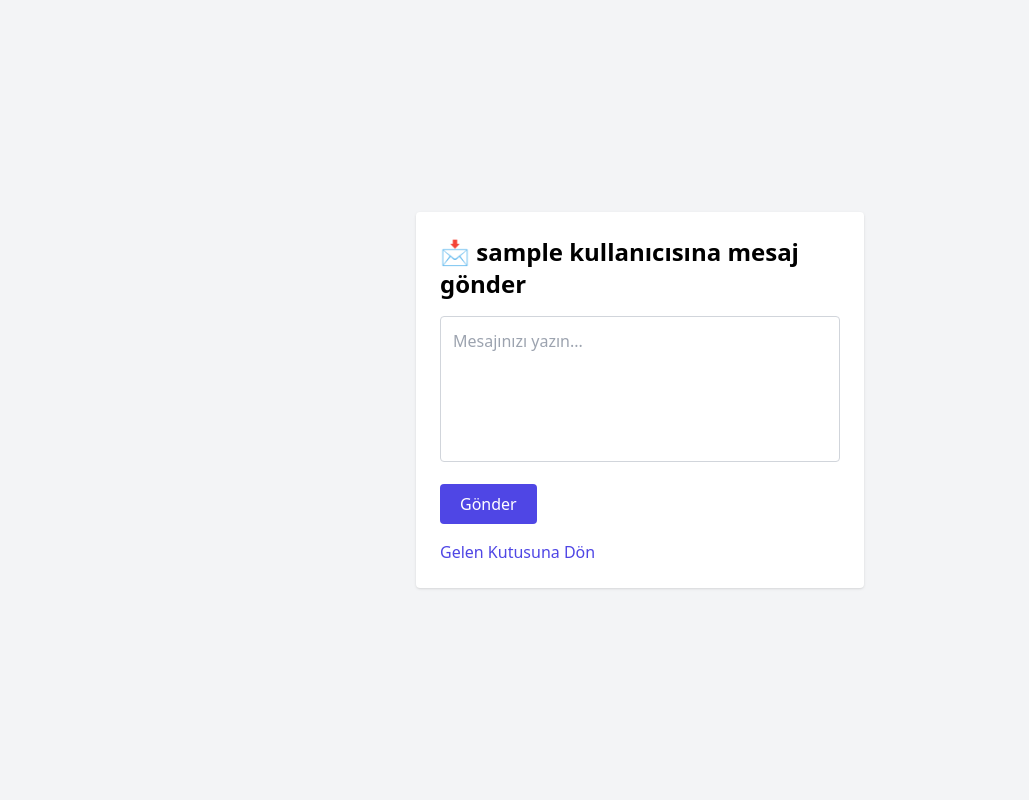
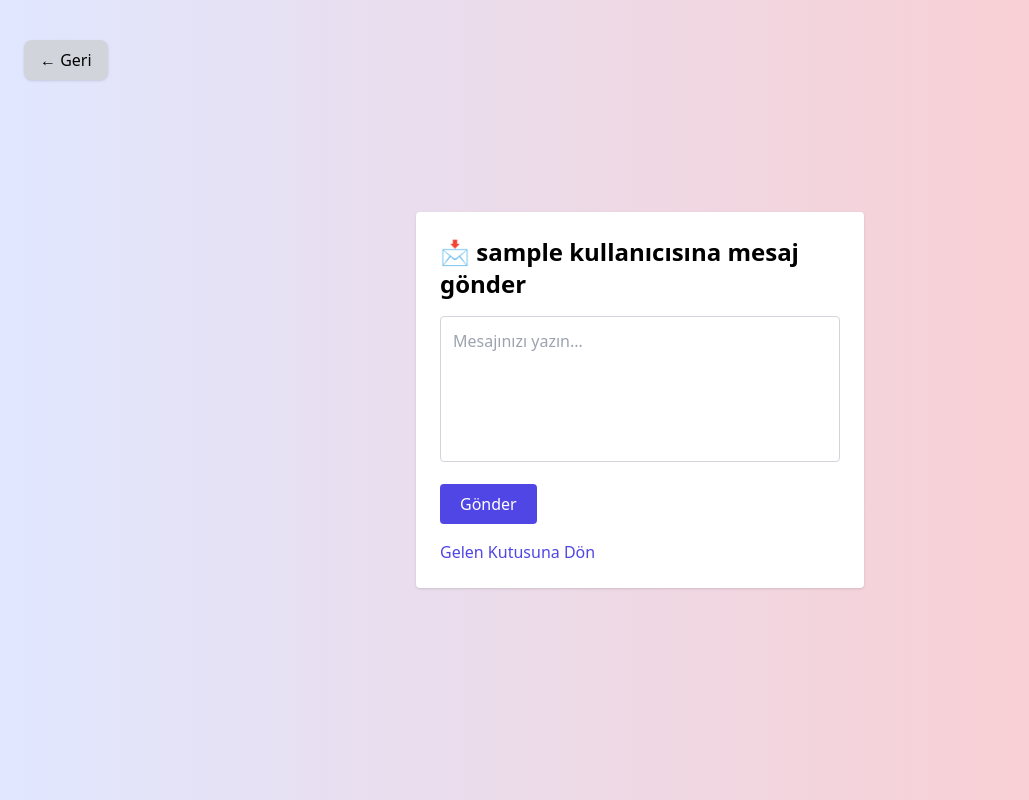
Before and after one commit to Esma-HHO/SDDPproject, a Django app: template backend/sahibesinden/ads/templates/ads/reply_message.html in a window 1280 px wide. Shown: the whole page, without its empty margins (0-1029 px from the left). Run offline with Django 5.2, Linux system fonts and the light colour scheme; the template is opened without the code that fills it: values that come from a table or form of the project are taken from there, others are empty; tables that the repository leaves empty hold one stand-in row (values such as "Sample post"); some libraries are stand-ins or nearby versions.

Commit message:
Mesajlaşma kısmına geri butonu eklendi

```diff
--- a/backend/sahibesinden/ads/templates/ads/inbox.html
+++ b/backend/sahibesinden/ads/templates/ads/inbox.html
@@ -7,7 +7,11 @@
   <script src="https://cdn.tailwindcss.com"></script>
 </head>
 <body class="min-h-screen bg-gradient-to-r from-indigo-100 to-red-200 py-10 px-6">
-
+  <button
+      onclick="window.history.back()"
+      class="px-4 py-2 bg-gray-300 hover:bg-gray-400 rounded-lg shadow">
+      ← Geri
+  </button>
   <div class="max-w-3xl mx-auto mt-10">
     <h1 class="text-3xl font-bold mb-6">📥 Gelen Kutusu</h1>
 
--- a/backend/sahibesinden/ads/templates/ads/reply_message.html
+++ b/backend/sahibesinden/ads/templates/ads/reply_message.html
@@ -8,7 +8,18 @@
 </head>
 <body class="min-h-screen bg-gray-100 flex items-center justify-center p-6">
 
-  <div class="bg-white rounded shadow p-6 max-w-md w-full">
+  <div class="absolute top-0 left-0 w-full h-full bg-gradient-to-r from-indigo-100 to-red-200 -z-10"></div>
+
+  <div class="absolute top-10 left-6">
+    <button
+      onclick="window.history.back()"
+      class="px-4 py-2 bg-gray-300 hover:bg-gray-400 rounded-lg shadow"
+    >
+      ← Geri
+    </button>
+  </div>
+
+  <div class="bg-white rounded shadow p-6 max-w-md w-full z-10">
     <h2 class="text-2xl font-semibold mb-4">📩 {{ receiver.username }} kullanıcısına mesaj gönder</h2>
 
     <form method="POST" action="">
--- a/backend/sahibesinden/ads/templates/ads/send_message.html
+++ b/backend/sahibesinden/ads/templates/ads/send_message.html
@@ -7,7 +7,11 @@
   <script src="https://cdn.tailwindcss.com"></script>
 </head>
 <body class="min-h-screen bg-gradient-to-r from-indigo-100 to-red-200 py-10 px-6">
-
+  <button
+      onclick="window.history.back()"
+      class="px-4 py-2 bg-gray-300 hover:bg-gray-400 rounded-lg shadow">
+      ← Geri
+  </button>
   <div class="max-w-xl mx-auto p-6 bg-white rounded shadow">
       <h2 class="text-2xl font-semibold mb-4">📨 {{ receiver.username }} adlı kullanıcıya mesaj gönder</h2>
       <p class="mb-4 text-gray-600">Mesaj gönderiyorsunuz: <strong>{{ receiver.username }}</strong></p>
```
